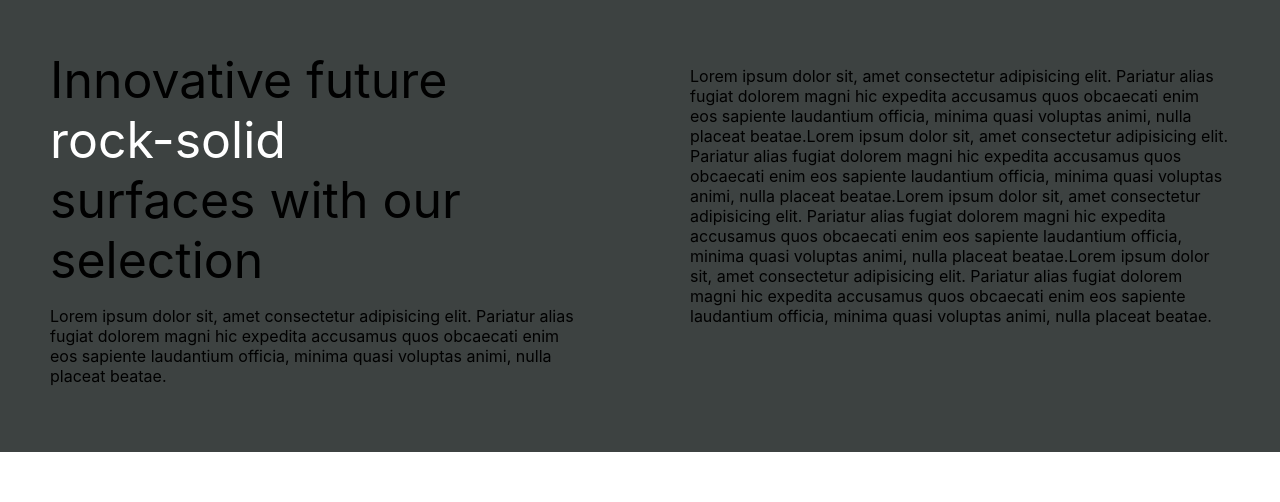
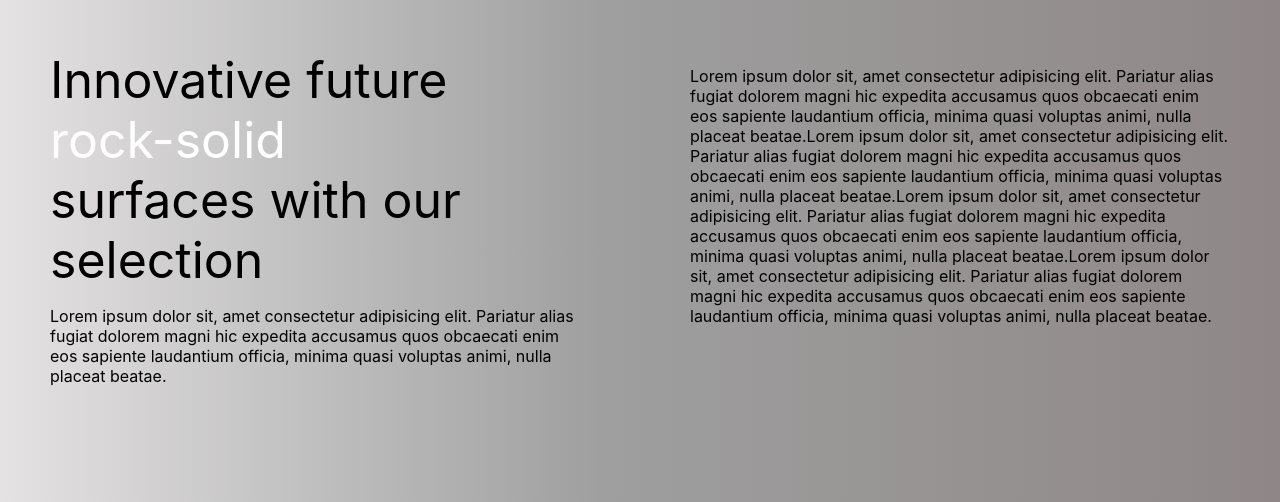
Before and after one commit to parmarbhanu/MII-foundation, a React (Create React App) app in the folder client/: page /about in a window 1280 px wide. Shown: the top 502 px of the page. Built offline with nearby package versions, Linux system fonts and the light colour scheme; grey boxes are pictures that could not be loaded.

Commit message:
herosection color change

```diff
--- a/client/src/App.css
+++ b/client/src/App.css
@@ -1,6 +1,17 @@
+body {
+  background: rgb(228, 226, 226);
+  background: linear-gradient(
+    90deg,
+    rgba(228, 226, 226, 1) 0%,
+    rgba(159, 159, 159, 1) 47%,
+    rgba(143, 135, 135, 1) 100%
+  );
+}
+
 /* .App {
   text-align: center;
 }
+
 
 .App-logo {
   height: 40vmin;
--- a/client/src/App.js
+++ b/client/src/App.js
@@ -1,4 +1,4 @@
-import logo from './logo.svg';
+
 import './App.css';
 import Footer from './Universal/Footer';
 import Header from './Universal/Header';
--- a/client/src/Pages/Home/Herosection/Herosection.css
+++ b/client/src/Pages/Home/Herosection/Herosection.css
@@ -5,7 +5,7 @@
 .container {
     display: flex;
     flex-direction: row;
-    background-color: rgb(61, 66, 65);
+
     /* height: 650px; */
   }
   .left_container{
```
